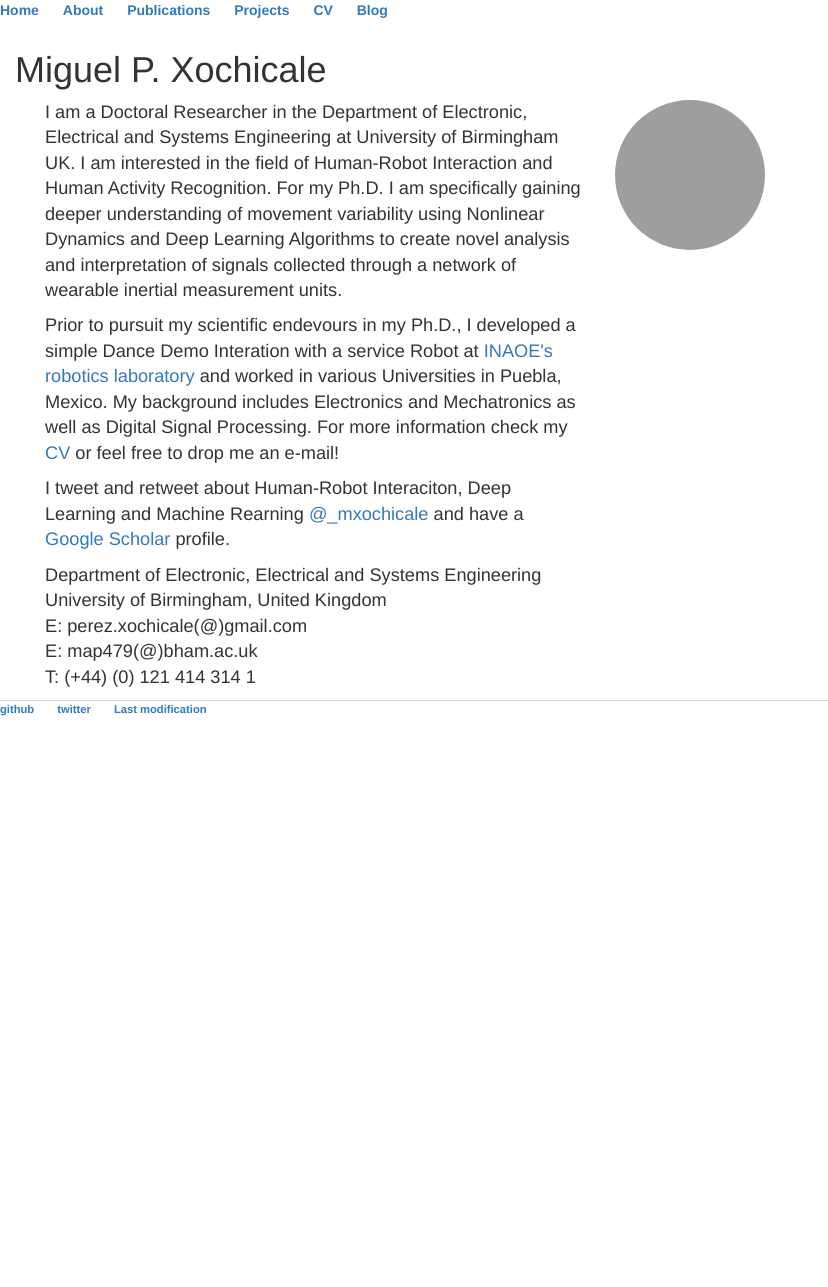
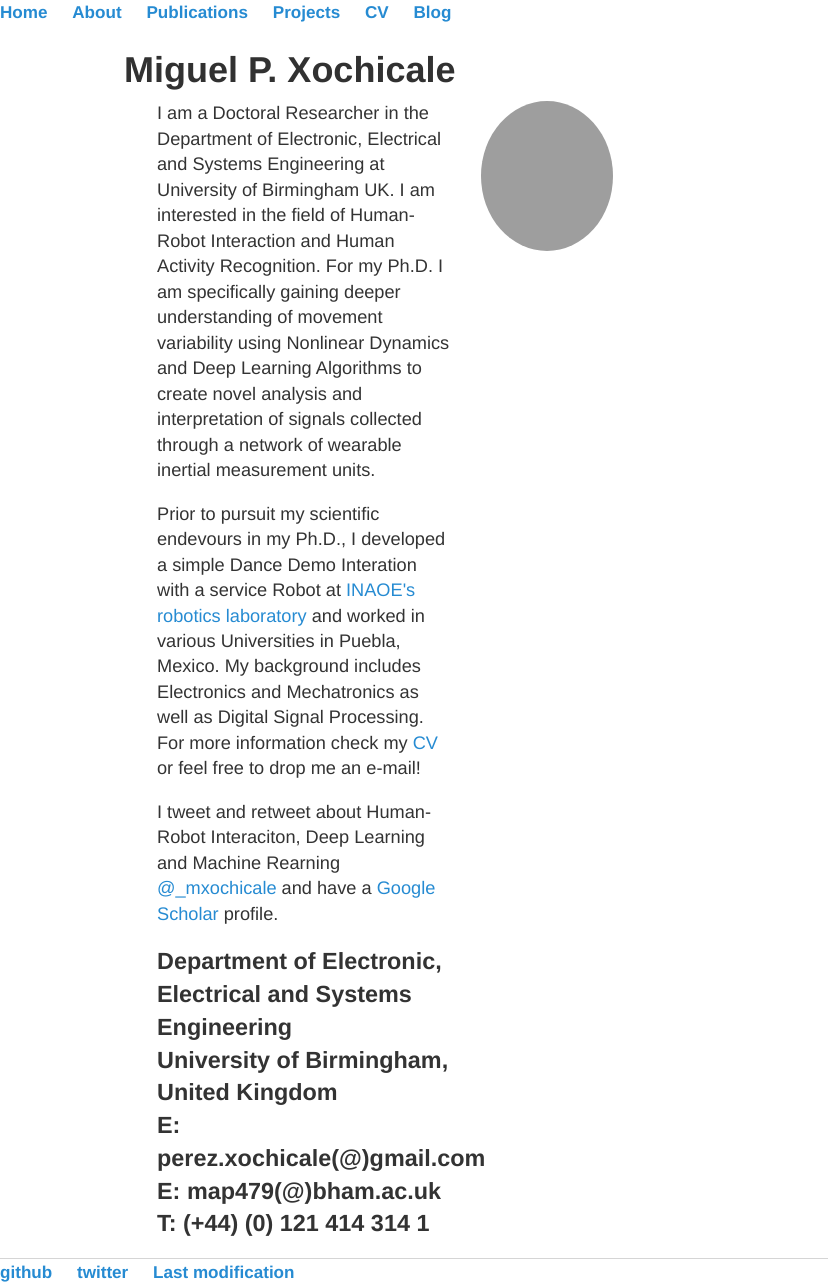
Before and after one commit to mxochicale/mxochicale.github.io, a Jekyll site: the page built from index.html, in a window 1280 px wide. Shown: the whole page, without its empty margins (0-828 px from the left). Built offline with Jekyll 4.4.1, drawn with Linux system fonts in a browser that asks for light colours; before the commit the page ends 900 px from its top, so only the background shows below that; grey boxes are pictures that could not be loaded.

Commit message:
layouts default

```diff
--- a/_layouts/default.html
+++ b/_layouts/default.html
@@ -2,9 +2,19 @@
 	<html>
 		<head>
 			<title>{{ page.title }}</title>
+
+			<!-- CSS -->
 			<!-- link to main stylesheet -->
 			<link rel="stylesheet" type="text/css" href="/css/main.css">
 			<link rel="stylesheet" href="/css/bootstrap/bootstrap.css" >
+
+			<link rel="stylesheet" href="/public/css/poole.css">
+			<link rel="stylesheet" href="/public/css/syntax.css">
+			<link rel="stylesheet" href="/public/css/hyde.css">
+			<link rel="stylesheet" href="/public/css/bogdan.css">
+			<link rel="stylesheet" href="http://fonts.googleapis.com/css?family=PT+Sans:400,400italic,700|Abril+Fatface">
+
+
 		</head>
 		<body>
 			<nav>
```
